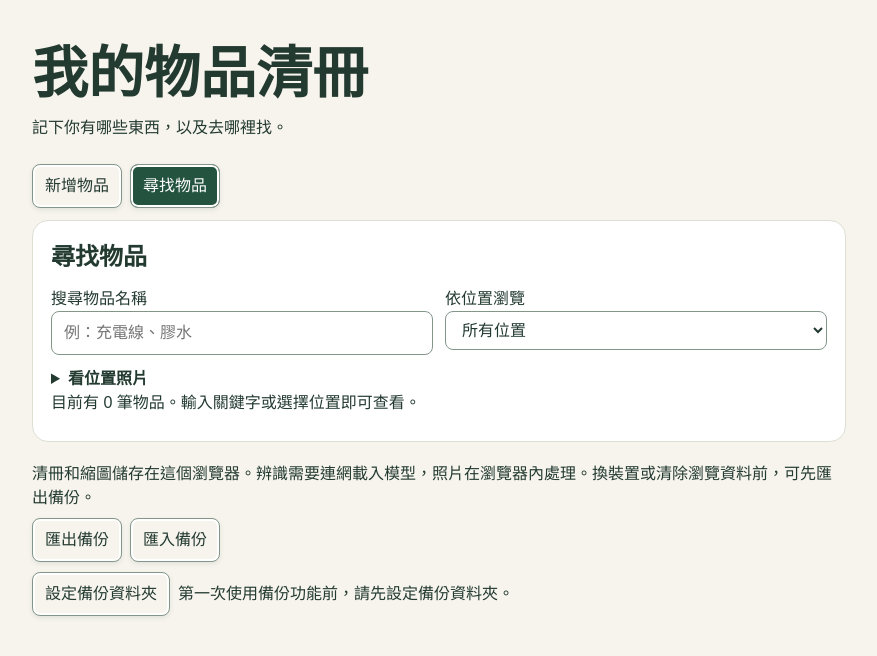
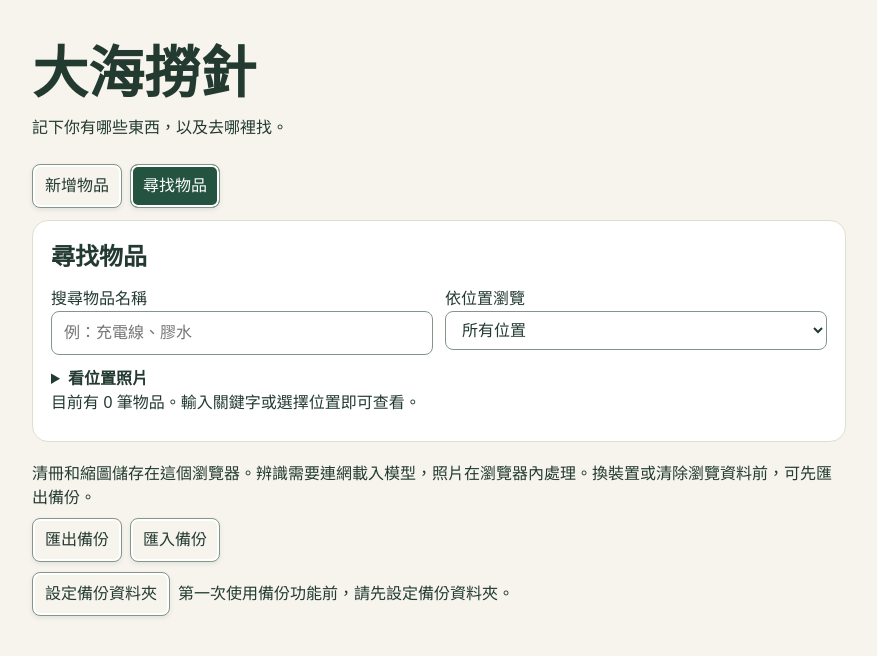
Before and after one commit to dj0252/my-inventory-android, a plain HTML site: page index.html in a window 1280 px wide. Shown: the whole page, without its empty margins (201-1078 px from the left). Drawn offline with Linux system fonts and the light colour scheme.

Commit message:
Rename inventory app display title to 大海撈針

```diff
--- a/index.html
+++ b/index.html
@@ -2,7 +2,7 @@
 <html lang="zh-Hant">
 <meta charset="utf-8">
 <meta name="viewport" content="width=device-width, initial-scale=1">
-<title>我的物品清冊</title>
+<title>大海撈針</title>
 <style>
 *{box-sizing:border-box}body{margin:0;background:#f6f4ed;color:#233a31;font:16px/1.5 "Microsoft JhengHei",sans-serif}main{max-width:850px;margin:auto;padding:32px 18px}h1{font-size:clamp(32px,7vw,56px);margin:0}h2,h3,p{margin:0 0 8px}header{margin-bottom:24px}section,article{background:#fff;border:1px solid #dedfd3;border-radius:16px;padding:18px;margin:12px 0}label{display:block}input,button,select{font:inherit;padding:9px 12px;border:1px solid #84968a;border-radius:8px}input,select{width:100%;background:white;color:inherit}button{cursor:pointer;background:white;color:inherit}button[type=submit]{background:#24533f;color:white}button:hover{border-color:#153b2c}button:focus-visible,input:focus-visible,select:focus-visible{outline:3px solid #b47626;outline-offset:2px}.grid{display:grid;grid-template-columns:repeat(auto-fit,minmax(220px,1fr));gap:12px;margin:12px 0}.actions{display:flex;gap:8px;flex-wrap:wrap;align-items:center}article p{overflow-wrap:anywhere}article h3{overflow-wrap:anywhere;color:#8a6100}.place{font-weight:bold;color:#24533f}footer{margin-top:20px}#status{min-height:1.5em;margin-top:8px}
 .photo{width:112px;height:112px;object-fit:contain;background:#f6f4ed;border-radius:10px;margin:8px 0}.photo-tools{margin-top:12px}#suggestions{margin-bottom:12px}
@@ -64,7 +64,7 @@ button:disabled{box-shadow:inset 0 0 0 var(--button-ring-width,2px) #fff}
 }
 @media(pointer:coarse){.photo-action{min-height:44px}}</style>
 <main>
-<header><h1>我的物品清冊</h1><p>記下你有哪些東西，以及去哪裡找。</p></header>
+<header><h1>大海撈針</h1><p>記下你有哪些東西，以及去哪裡找。</p></header>
 <nav class="actions" role="tablist" aria-label="清冊功能">
 <button type="button" id="add-tab" role="tab" aria-controls="editor" aria-selected="false" tabindex="-1">新增物品</button>
 <button type="button" id="find-tab" role="tab" aria-controls="finder" aria-selected="true">尋找物品</button>
```
